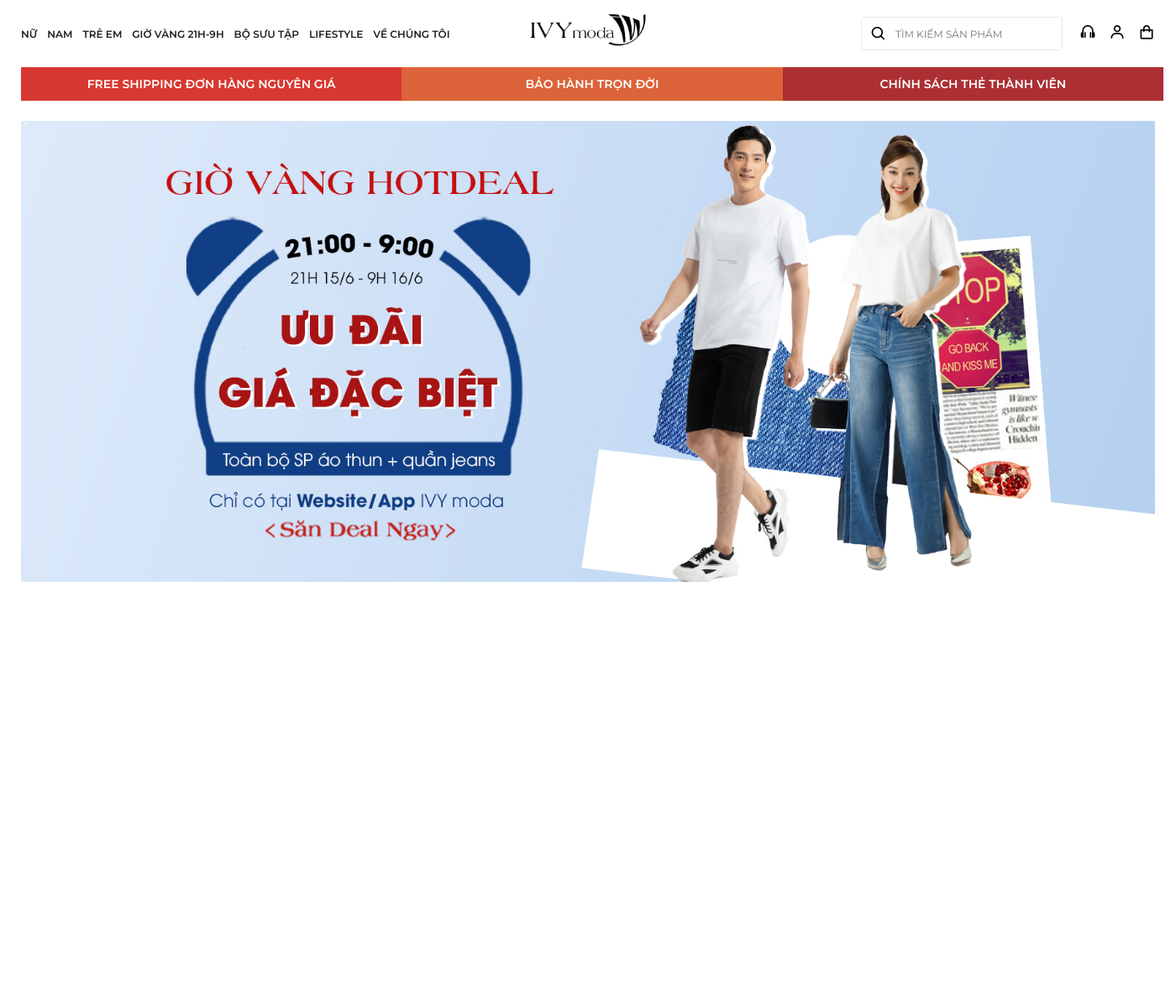
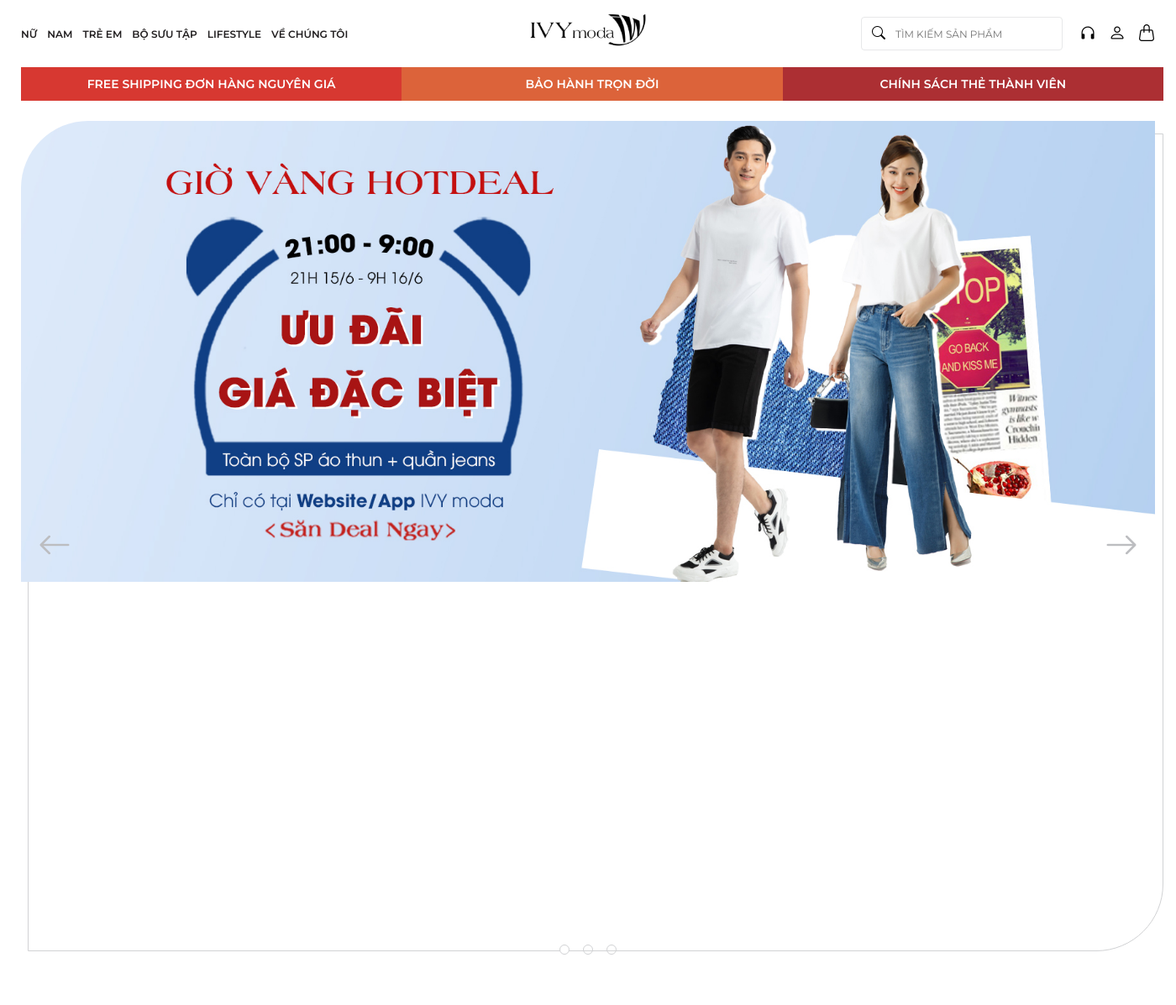
Before and after one commit to ndquan0611/ivy-ui, a PHP site: page / in a window 1400 px wide. Shown: the whole page at 84% size. Before the commit the page ends 693 px from the top, so only its background shows below. Run offline with PHP 8.4, Linux system fonts and the light colour scheme; grey boxes are pictures that could not be loaded.

Commit message:
Xây dựng Slider và đổi Font Icon

```diff
--- a/assets/css/main.css
+++ b/assets/css/main.css
@@ -7,6 +7,7 @@
     display: flex;
     justify-content: center;
     background-color: var(--white);
+    z-index: 99;
 }
 
 .inner {
@@ -52,14 +53,14 @@
     display: block;
 }
 
-.header__item .header__link:hover {
+.header__item:hover .header__link {
     color: #AC2F33;
 }
 
 .header__submenu {
     position: absolute;
     display: none;
-    width: 1350px;
+    width: var(--width);
     top: 45px;
     left: 0;
     padding: 23px 24px;
@@ -159,7 +160,7 @@
 .header__search button {
     height: 100%;
     width: 40px;
-    font-size: 2rem;
+    font-size: 1.6rem;
     display: flex;
     align-items: center;
     justify-content: center;
@@ -234,3 +235,115 @@
     flex: 1;
     background: #AC2F33;
 }
+
+/* banner */
+.banner {
+    position: relative;
+    margin-bottom: 40px;
+}
+
+.banner::before {
+    position: absolute;
+    width: 100%;
+    top: 15px;
+    right: -10px;
+    height: 96%;
+    border-radius: 80px 0px 80px 0px;
+    content: "";
+    border: 1px solid #D1D2D4;
+}
+
+.slider__wrapper {
+    width: 100%;
+    overflow: hidden;
+    position: relative;
+}
+
+.slider__main {
+    position: relative;
+    display: flex;
+    height: 100%;
+    transition: transform 0.3s ease;
+}
+
+.slider__item {
+    flex: 1 0 100%;
+    user-select: none;
+}
+
+.slider__item img {
+    display: block;
+    width: 100%;
+    object-fit: cover;
+    border-radius: 80px 0px 80px 0px;
+}
+
+/* dots */
+.slider__dots {
+    position: absolute;
+    left: 50%;
+    bottom: 20px;
+    display: flex;
+    justify-content: center;
+    align-items: center;
+    transform: translateX(-50%);
+    z-index: 1;
+}
+
+.slider__dot-item {
+    margin-right: 16px;
+    width: 12px;
+    height: 12px;
+    border-radius: 100rem;
+    border: 1px solid #D1D2D4;
+    background-color: transparent;
+    cursor: pointer;
+    transition: 0.3s;
+}
+
+.slider__dot-item:last-child {
+    margin-right: 0;
+}
+
+.slider__dot-item:hover,
+.slider__dot-item.active {
+    background-color: var(--white);
+}
+
+.slider__nav {
+    position: absolute;
+    width: 100%;
+    top: 50%;
+    transform: translateY(-50%);
+    z-index: 1;
+}
+
+.slider__nav-prev {
+    left: 20px;
+}
+
+.slider__nav-next {
+    right: 20px;
+}
+
+.slider__nav-prev,
+.slider__nav-next {
+    position: absolute;
+    top: 50%;
+    transform: translateY(-50%);
+    width: 40px;
+    height: 40px;
+    display: flex;
+    justify-content: center;
+    align-items: center;
+    color: #BCBDC0;
+    cursor: pointer;
+    font-size: 4rem;
+    z-index: 10;
+    transition: 0.3s;
+}
+
+.slider__nav-prev:hover,
+.slider__nav-next:hover {
+    color: var(--black);
+}
--- a/index.html
+++ b/index.html
@@ -5,10 +5,8 @@
         <meta http-equiv="X-UA-Compatible" content="IE=edge" />
         <link
             rel="stylesheet"
-            href="https://cdn.jsdelivr.net/npm/boxicons@latest/css/boxicons.min.css"
+            href="https://cdn.jsdelivr.net/npm/bootstrap-icons@1.8.3/font/bootstrap-icons.css"
         />
-        <!-- or -->
-        <link rel="stylesheet" href="https://unpkg.com/boxicons@latest/css/boxicons.min.css" />
         <link rel="preconnect" href="https://fonts.googleapis.com" />
         <link rel="preconnect" href="https://fonts.gstatic.com" crossorigin />
         <link
@@ -325,7 +323,7 @@
                                 </div>
                             </ul>
                         </li>
-                        <li class="header__item">
+                        <!-- <li class="header__item">
                             <a href="" class="header__link">GIỜ VÀNG 21H-9H</a>
                             <ul class="header__submenu">
                                 <div class="header__submenu-cat">
@@ -337,7 +335,7 @@
                                     </div>
                                 </div>
                             </ul>
-                        </li>
+                        </li> -->
                         <li class="header__item">
                             <a href="" class="header__link">Bộ Sưu Tập</a>
                             <ul class="header__submenu">
@@ -433,20 +431,20 @@
                     <div class="header__orther">
                         <form class="header__search">
                             <button class="search__btn">
-                                <i class="bx bx-search"></i>
+                                <i class="bi bi-search"></i>
                             </button>
                             <input placeholder="TÌM KIẾM SẢN PHẨM" />
                         </form>
 
                         <div class="header__action">
                             <button class="action__btn">
-                                <i class="bx bx-headphone"></i>
+                                <i class="bi bi-headphones"></i>
                             </button>
                             <button class="action__btn">
-                                <i class="bx bx-user"></i>
+                                <i class="bi bi-person"></i>
                             </button>
                             <button class="action__btn">
-                                <i class="bx bx-shopping-bag"></i>
+                                <i class="bi bi-handbag"></i>
                             </button>
                         </div>
                     </div>
@@ -474,12 +472,43 @@
                     </div>
 
                     <section class="banner">
-                        <div class="banner__slide">
-                            <img src="./assets/images/banner1.jpg" alt="" width="100%" />
+                        <div class="slider__nav">
+                            <div class="slider__nav-prev">
+                                <i class="bi bi-arrow-left"></i>
+                            </div>
+                            <div class="slider__nav-next">
+                                <i class="bi bi-arrow-right"></i>
+                            </div>
                         </div>
+                        <div class="slider__wrapper">
+                            <div class="slider__main">
+                                <div class="slider__item">
+                                    <a href="">
+                                        <img src="./assets/images/banner1.jpg" alt="" />
+                                    </a>
+                                </div>
+                                <div class="slider__item">
+                                    <a href="">
+                                        <img src="./assets/images/banner2.jpg" alt="" />
+                                    </a>
+                                </div>
+                                <div class="slider__item">
+                                    <a href="">
+                                        <img src="./assets/images/banner3.jpg" alt="" />
+                                    </a>
+                                </div>
+                            </div>
+                        </div>
+                        <ul class="slider__dots">
+                            <li class="slider__dot-item active" data-index="0"></li>
+                            <li class="slider__dot-item" data-index="1"></li>
+                            <li class="slider__dot-item" data-index="2"></li>
+                        </ul>
                     </section>
                 </div>
             </div>
         </div>
     </body>
+
+    <script src="./assets/js/main.js"></script>
 </html>
```
Also changed, not shown: assets/js/main.js (added, +64 -0 lines).
